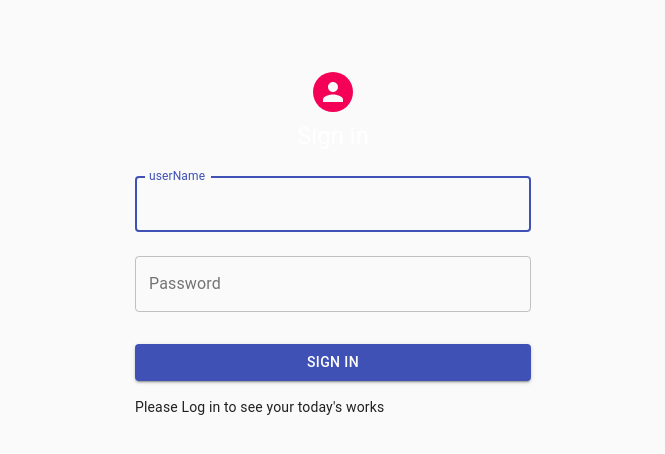
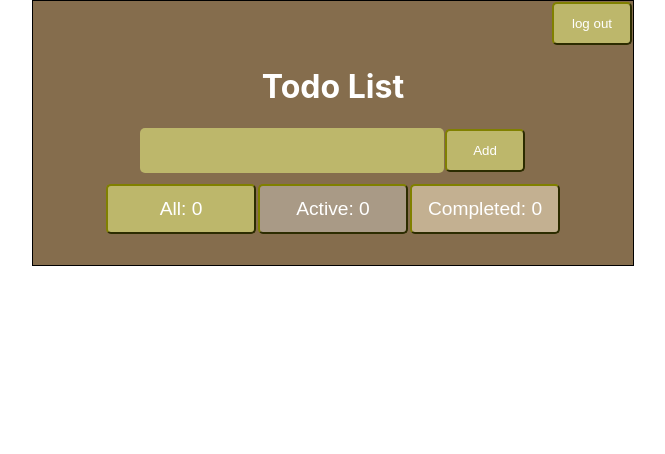
Before and after one commit to Samvel1852/essential-task, a React (Create React App) app: page /home in a window 1280 px wide. Before the commit this address led to /. Shown: the top 454 px of the page, without its empty margins (307-972 px from the left). Built offline with nearby package versions, Linux system fonts and the light colour scheme.

Commit message:
feat: added options for each user to differentiate the name of pages

```diff
--- a/src/App.js
+++ b/src/App.js
@@ -9,22 +9,31 @@ import {
 import "./App.css";
 import LoginPage from "./pages/LoginPage/LoginPage";
 import { getLocalStorage } from "./helpers/localStorage";
-import { UserIsLoggedContext } from "./helpers/userContext";
 
 import { storage } from "./constants/storage";
 import HomePage from "./pages/HomePage/HomePage";
 
 function App() {
-  const [loggedUser, setLoggedUser] = useState({
+  const [loggedUser, setLoggedUser] = useState(
+    getLocalStorage("currentUser")
+      ? {
+          name: getLocalStorage("currentUser").name,
+          surname: getLocalStorage("currentUser").surname,
+          userName: getLocalStorage("currentUser").userName,
+          password: getLocalStorage("currentUser").password,
+          isLogged: true,
+        }
+      : {
           userName: "",
           isLogged: false,
-  });
+        }
+  );
 
   const isAuth = getLocalStorage(storage.isAuth);
 
   return (
     <>
-      <UserIsLoggedContext.Provider value={"I am a context"}>
+      {/* <UserIsLoggedContext.Provider value={"I am a context"}> */}
       <Router>
         <Switch>
           <Route
@@ -42,12 +51,16 @@ function App() {
             exact
             path="/"
             children={
-                <LoginPage setLoggedUser={setLoggedUser} isAuth={isAuth} />
+              <LoginPage
+                loggedUser={loggedUser}
+                setLoggedUser={setLoggedUser}
+                isAuth={isAuth}
+              />
             }
           />
         </Switch>
       </Router>
-      </UserIsLoggedContext.Provider>
+      {/* </UserIsLoggedContext.Provider> */}
     </>
   );
 }
--- a/src/pages/HomePage/HomePage.jsx
+++ b/src/pages/HomePage/HomePage.jsx
@@ -5,6 +5,10 @@ import Button from "../../components/Button/Button";
 import Input from "../../components/Input/Input";
 import List from "../../components/List/List";
 import { Routes } from "../../constants/routes";
+import {
+  getLocalStorage,
+  removeFromLocalStorage,
+} from "../../helpers/localStorage";
 import styles from "./HomePage.module.css";
 
 export default function Todo({ setLoggedUser, loggedUser }) {
@@ -13,6 +17,10 @@ export default function Todo({ setLoggedUser, loggedUser }) {
   const [count, setCount] = useState(0);
   const [listInputValue, setListInputValue] = useState("");
   const [todoMenu, setTodoMenu] = useState([]);
+
+  useEffect(() => {
+    setLoggedUser({ ...getLocalStorage("currentUser"), isLogged: true });
+  }, []);
 
   const onHandleChange = (el) => {
     setTodoList(el.target.value);
@@ -82,6 +90,11 @@ export default function Todo({ setLoggedUser, loggedUser }) {
     setTodoMenu(list.filter((todo) => todo.isActive === false));
   };
 
+  const handleLogout = () => {
+    setLoggedUser({ userName: "", isLogged: false });
+    removeFromLocalStorage("currentUser");
+  };
+
   return loggedUser.isLogged ? (
     <div
       style={{
@@ -92,7 +105,13 @@ export default function Todo({ setLoggedUser, loggedUser }) {
         backgroundColor: "#856d4d",
       }}
     >
-      <h1>Todo List</h1>
+      <div className={styles.logoutContainer}>
+        <Button handleClick={() => handleLogout()} text="log out" />
+      </div>
+      <h2 className={styles.user}>
+        {loggedUser.name} {loggedUser.surname}
+      </h2>
+      <h1 className={styles.title}>Todo List</h1>
 
       <div className={styles.todo}>
         <Input
--- a/src/pages/HomePage/HomePage.module.css
+++ b/src/pages/HomePage/HomePage.module.css
@@ -4,9 +4,18 @@
   margin-bottom: 10px;
 }
 
-h1 {
+.title {
   text-align: center;
   color: white;
+}
+
+.user {
+  text-align: center;
+}
+
+.logoutContainer {
+  display: flex;
+  justify-content: flex-end;
 }
 
 .list {
--- a/src/pages/LoginPage/LoginPage.jsx
+++ b/src/pages/LoginPage/LoginPage.jsx
@@ -59,7 +59,7 @@ const validationSchema = yup.object({
     .required("Password is required"),
 });
 
-export default function LoginPage({ setLoggedUser }) {
+export default function LoginPage({ setLoggedUser, loggedUser }) {
   const [errorSignUp, setErrorSignUp] = useState(false);
 
   const classes = useStyles();
@@ -95,8 +95,10 @@ export default function LoginPage({ setLoggedUser }) {
           values.password === users.user2.password)
       ) {
         if (values.userName === users.user1.userName) {
+          setLocalStorage("currentUser", users.user1);
           setLoggedUser({ userName: users.user1.userName, isLogged: true });
         } else {
+          setLocalStorage("currentUser", users.user2);
           setLoggedUser({ userName: users.user2.userName, isLogged: true });
         }
         history.push(`${Routes.homePage.url}`);
@@ -106,7 +108,7 @@ export default function LoginPage({ setLoggedUser }) {
     },
   });
 
-  return getLocalStorage(storage.isAuth) ? (
+  return loggedUser.isLogged ? (
     <Redirect to={Routes.homePage.url} />
   ) : (
     <Container component="main" maxWidth="xs">
```
Lines whose indentation alone changed are shown as unchanged.
